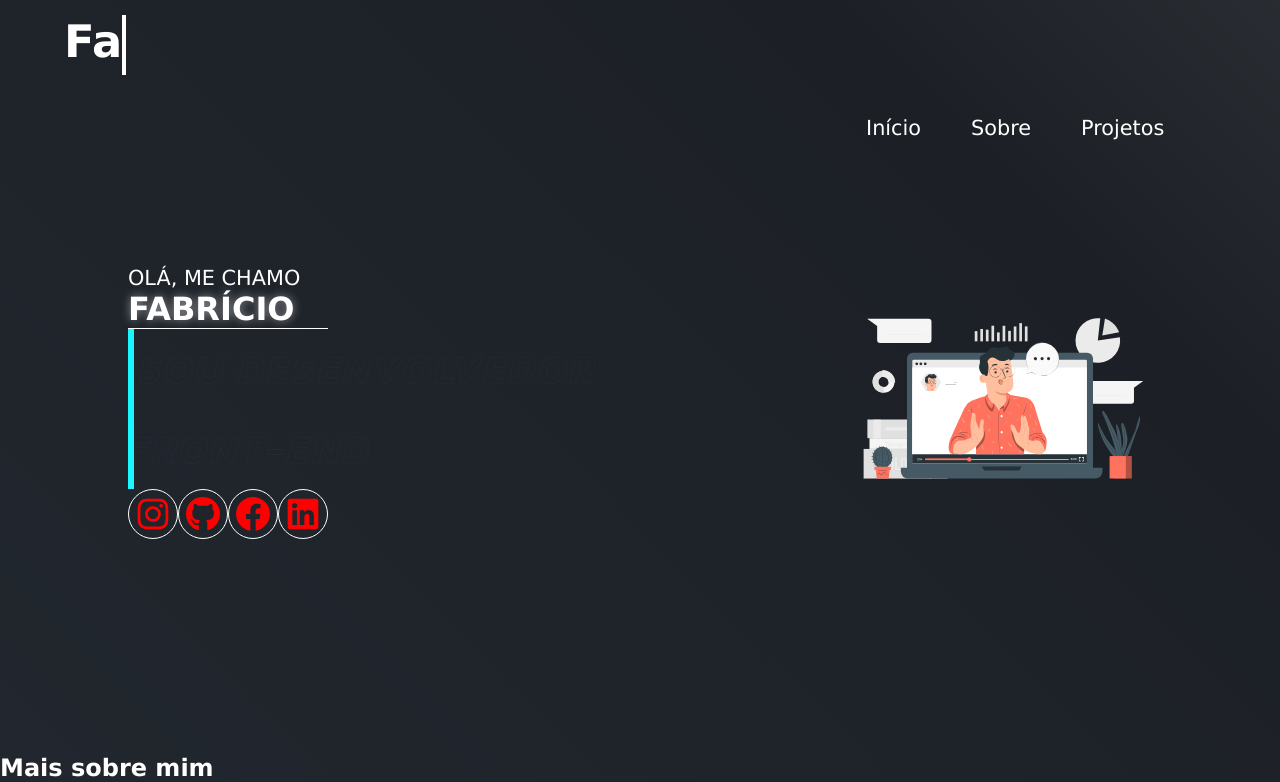
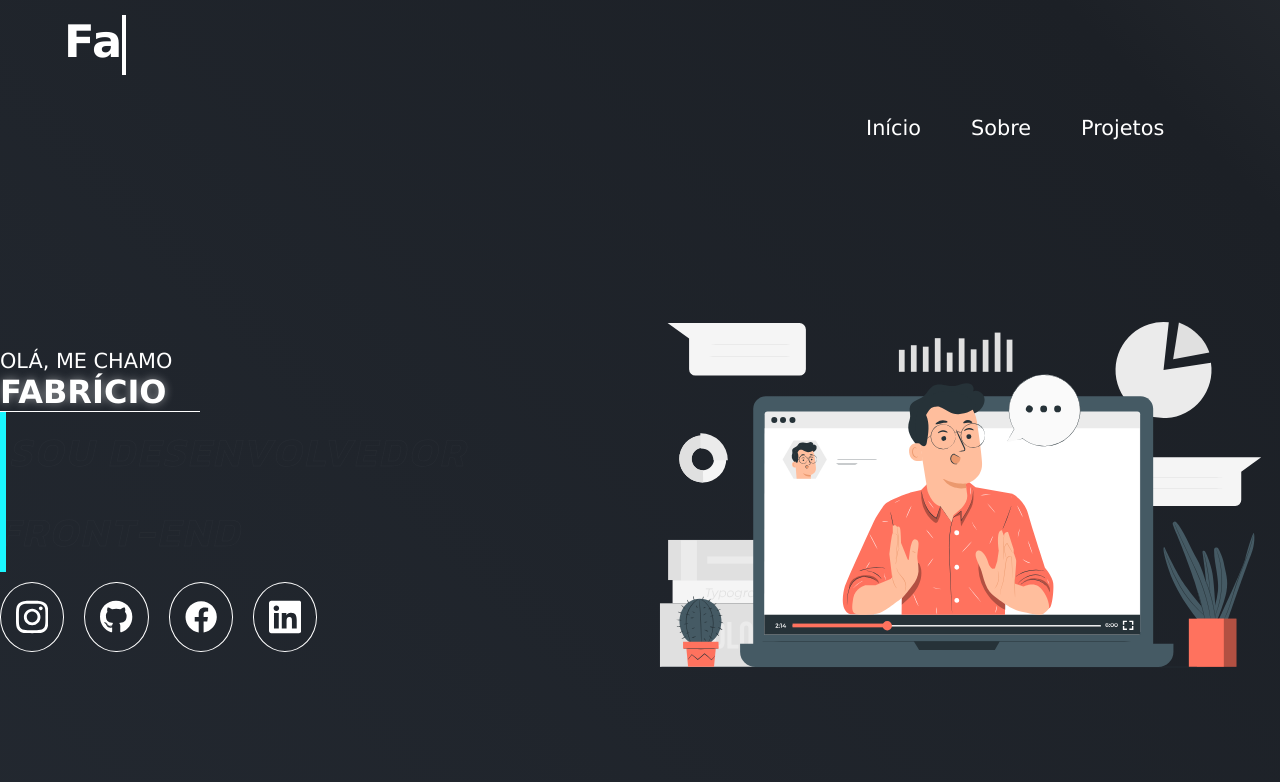
Before and after one commit to Fabrioco/Portfolio__Lopes, a React (Vite) app: page / in a window 1280 px wide. Shown: the top 782 px of the page. Built offline with nearby package versions, Linux system fonts and the light colour scheme.

Commit message:
main ta feito

```diff
--- a/src/App.css
+++ b/src/App.css
@@ -96,18 +96,19 @@ header > nav > a:hover {
 .main__content {
   display: flex;
   flex-direction: row;
-  width: 80%;
+  width: 100%;
+  height: 500px;
   position: relative;
   left: 50%;
   margin: 100px 0 200px 0;
   transform: translate(-50%);
-  justify-content: space-between;
+  justify-content: space-around;
   align-items: center;
 }
 
 .main__content > aside > img {
-  width: 300px;
-  height: 300px;
+  width: 100%;
+  min-height: 500px;
 }
 
 .main__content > article > p {
@@ -166,22 +167,88 @@ header > nav > a:hover {
 
 .nav__redes {
   width: 50%;
+  gap: 20px;
+  margin-top: 10px;
 }
 
 .nav__redes > a {
   border: 1px solid #fff;
   padding: 5px;
   border-radius: 100%;
-  width: 50px;
-  height: 50px;
+  width: 70px;
+  height: 70px;
+  display: flex;
+  place-items: center;
 }
 
 .nav__redes > a > svg {
-  color: red;
-  width: 35px;
-  height: 35px;
-  position: relative;
-  top: 50%;
-  left: 50%;
-  transform: translate(-50%, -50%);
+  width: 100%;
+  height: 100%;
+  transition: all 0.3s ease-in-out;
+  color: #fff;
 }
+
+/* INSTAGRAM */
+.nav__redes > a:nth-child(1) > svg {
+  padding: 10px;
+}
+
+.nav__redes > a:nth-child(1):hover {
+  background: linear-gradient(45deg, #405de6, #e1306c, #fd7e14);
+  box-shadow: 0 0 7px 0 #e1306c;
+}
+
+.nav__redes > a:nth-child(1) > svg:hover {
+  transform: rotateY(360deg) scale(1.2);
+  transition: all 0.5s ease-in-out;
+}
+
+/* GITHUB */
+.nav__redes > a:nth-child(2) > svg {
+  padding: 10px;
+}
+
+.nav__redes > a:nth-child(2):hover {
+  background: linear-gradient(90deg, #1b1f23, #1b1f23);
+  box-shadow: 0 0 7px 0 #bcbcbcae inset, 0 0 7px 0 #fff;
+}
+
+.nav__redes > a:nth-child(2) > svg:hover {
+  transform: rotateY(360deg) scale(1.2);
+  transition: all 0.5s ease-in-out;
+  color: #f6f6f6;
+}
+
+/* FACEBOOK */
+
+.nav__redes > a:nth-child(3) > svg {
+  padding: 10px;
+}
+
+.nav__redes > a:nth-child(3):hover {
+  background: linear-gradient(45deg, #1877f2, #2f89ff);
+  box-shadow: 0 0 7px 0 #2f89ff inset, 0 0 7px 0 #1877f2;
+}
+
+.nav__redes > a:nth-child(3) > svg:hover {
+  transform: rotateY(360deg) scale(1.2);
+  transition: all 0.5s ease-in-out;
+  color: #f6f6f6;
+}
+
+/* LINKEDIN */
+
+.nav__redes > a:nth-child(4) > svg {
+  padding: 10px;
+}
+
+.nav__redes > a:nth-child(4):hover {
+  background: linear-gradient(45deg, #135bbb, #215eaf);
+  box-shadow: 0 0 7px 0 #215eaf inset, 0 0 7px 0 #135bbb;
+}
+
+.nav__redes > a:nth-child(4) > svg:hover {
+  transform: rotateY(360deg) scale(1.3);
+  transition: all 0.5s ease-in-out;
+  color: #f6f6f6;
+}
```
